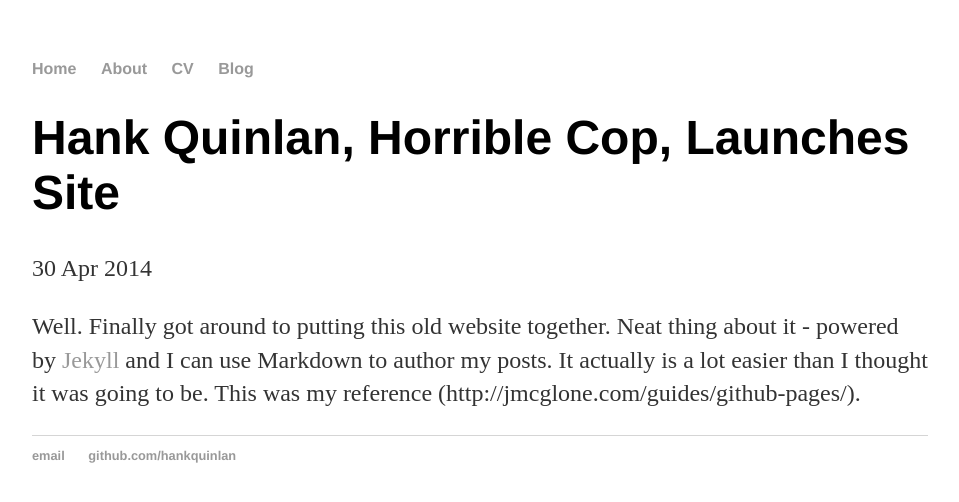
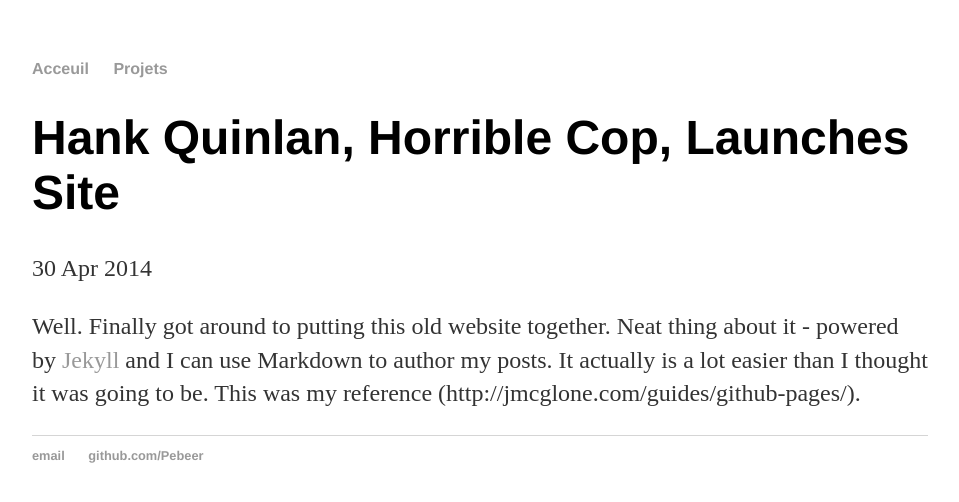
Before and after one commit to Pebeer/Pebeer.github.io, a Jekyll site: the page built from _posts/2018-01-09-hank-quinlan-site-launched.md, in a window 1280 px wide. Shown: the top 502 px of the page, without its empty margins (160-1119 px from the left). Built offline with Jekyll 4.4.1, drawn with Linux system fonts in a browser that asks for light colours.

Commit message:
Update default.html

```diff
--- a/_layouts/default.html
+++ b/_layouts/default.html
@@ -8,10 +8,8 @@
 		<body>
 			<nav>
 	    		<ul>
-	        		<li><a href="/">Home</a></li>
-		        	<li><a href="/about">About</a></li>
-	        		<li><a href="/cv">CV</a></li>
-	        		<li><a href="/blog">Blog</a></li>
+	        		<li><a href="/">Acceuil</a></li>
+		        	<li><a href="/projets">Projets</a></li>
 	    		</ul>
 			</nav>
 			<div class="container">
@@ -21,8 +19,8 @@
 			</div><!-- /.container -->
 			<footer>
 	    		<ul>
-	        		<li><a href="mailto:hankquinlanhub@gmail.com">email</a></li>
-	        		<li><a href="https://github.com/hankquinlan">github.com/hankquinlan</a></li>
+	        		<li><a href="peterbeer2018@u.northwestern.edu">email</a></li>
+	        		<li><a href="https://github.com/Pebeer">github.com/Pebeer</a></li>
 				</ul>
 			</footer>
 		</body>
```
